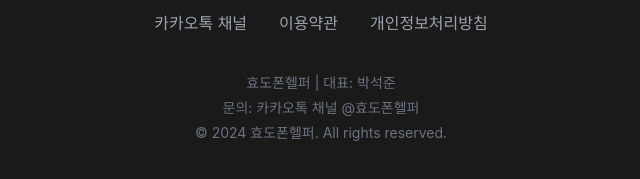
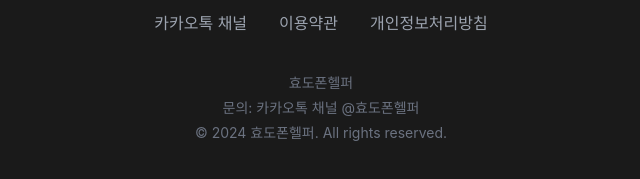
Before and after one commit to phonehelper/hyodopon-helper, a plain HTML site: page index.html in a window 1280 px wide. Shown: the part 5759-5938 px from the top of the page, 319-959 px from the left. Drawn offline with Linux system fonts and the light colour scheme; a web font is replaced by a local one.

Commit message:
Remove representative name from footer

```diff
--- a/index.html
+++ b/index.html
@@ -768,7 +768,7 @@
                 <a href="#">개인정보처리방침</a>
             </div>
             <div class="footer-info">
-                <p>효도폰헬퍼 | 대표: 박석준</p>
+                <p>효도폰헬퍼</p>
                 <p>문의: 카카오톡 채널 @효도폰헬퍼</p>
                 <p>&copy; 2024 효도폰헬퍼. All rights reserved.</p>
             </div>
```
